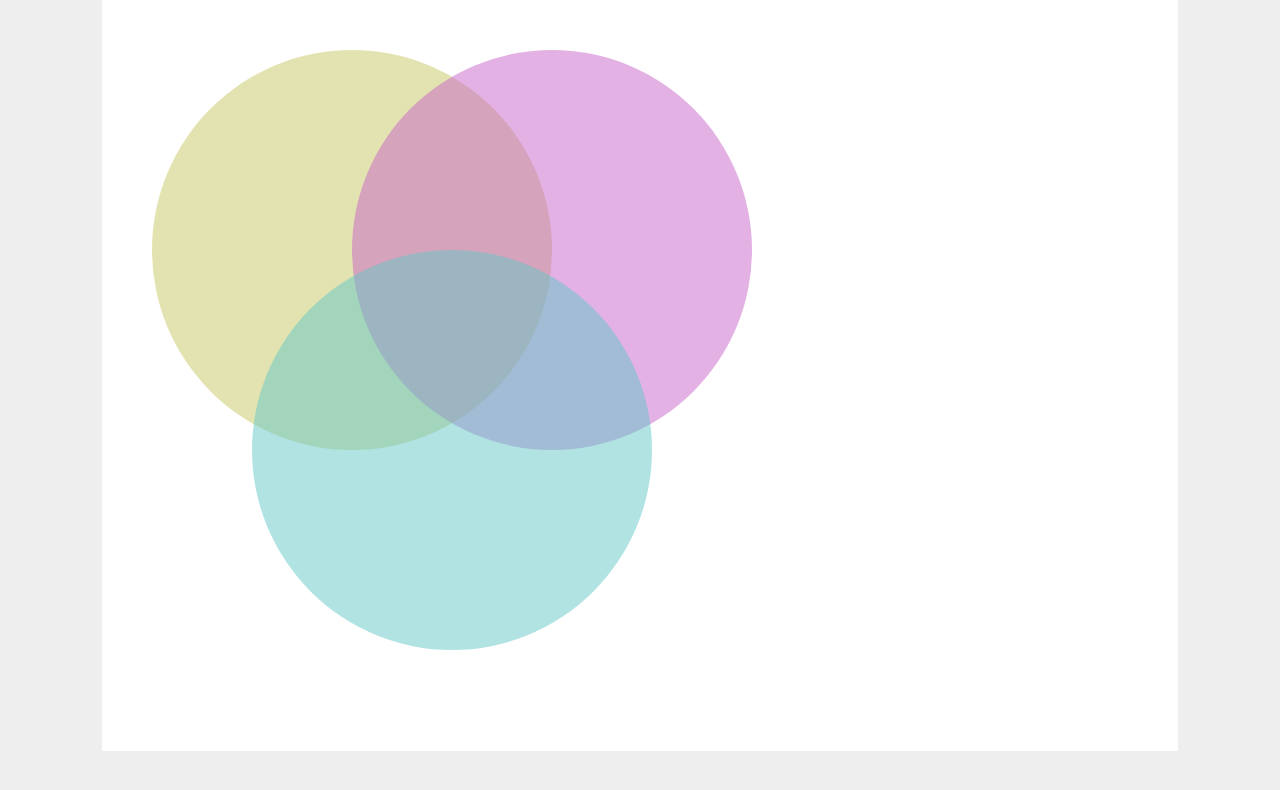
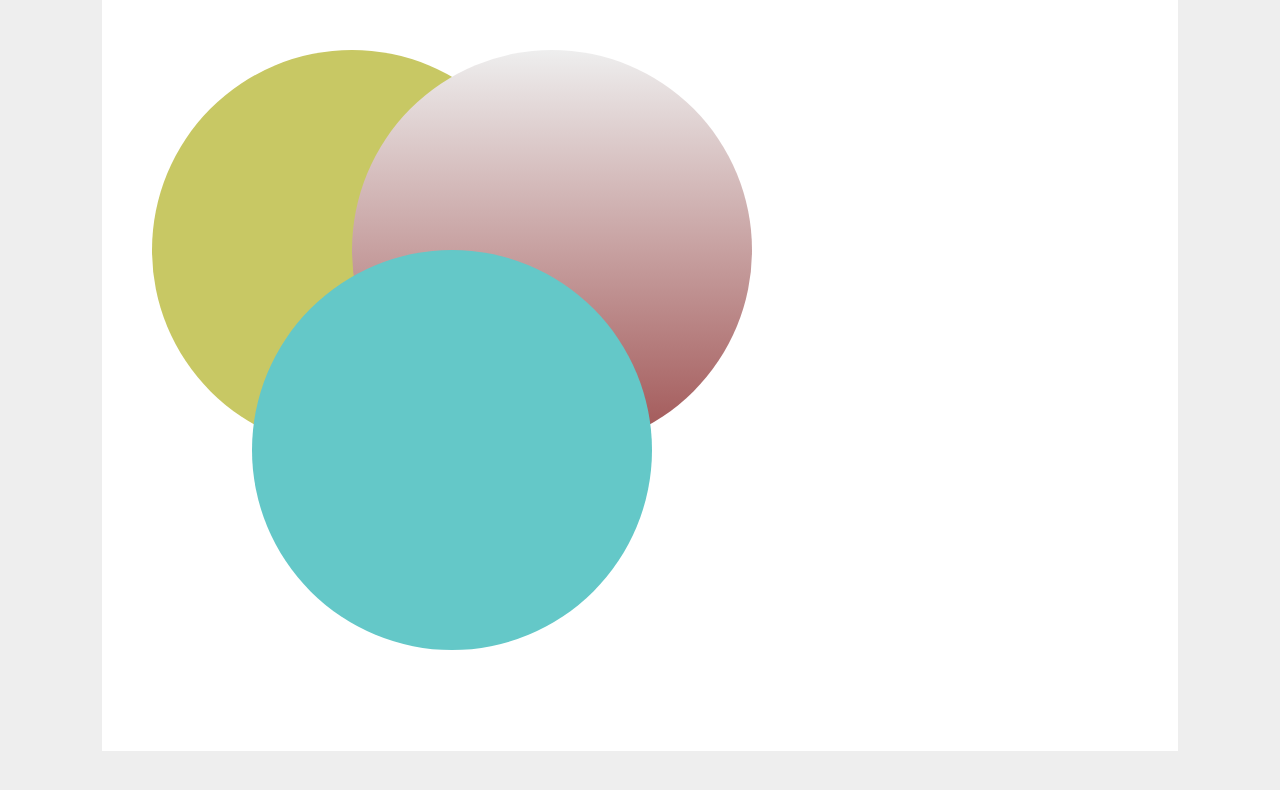
Before and after one commit to g1patil/front-end, a plain HTML site: page site_8/index.html in a window 1280 px wide. Drawn offline with Linux system fonts and the light colour scheme.

Commit message:
linear gradient

```diff
--- a/site_8/styles.css
+++ b/site_8/styles.css
@@ -25,18 +25,16 @@ body{
     border-radius: 200px;
     top: 50px;
     left: 50px;
-    opacity: 0.5;
 }
 
 .two {
     width: 400px;
     height: 400px;
     position: absolute;
-    background: rgb(200,100,200);
+    background: -webkit-linear-gradient(top,#eee 0%, rgb(160, 83, 83) 100%);
     border-radius: 200px;
     top: 50px;
     left: 250px;
-    opacity: 0.5;
 }
 
 .three {
@@ -47,5 +45,4 @@ body{
     border-radius: 200px;
     top: 250px;
     left: 150px;
-    opacity: 0.5;
 }
```
